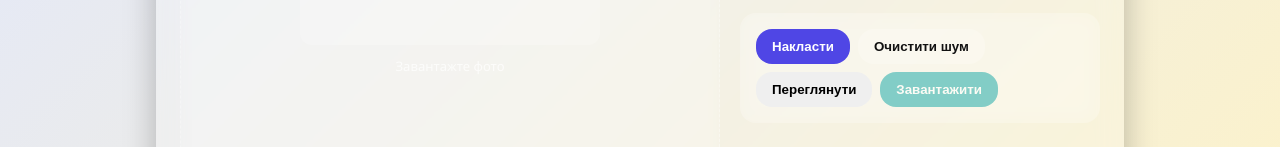
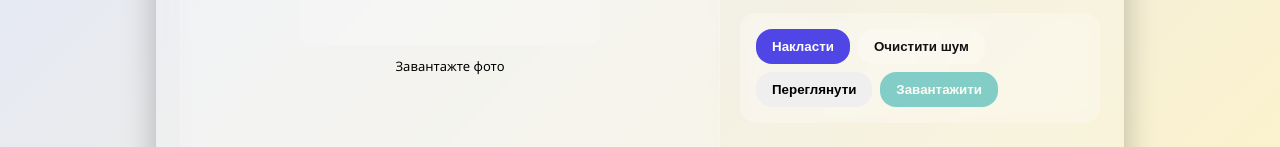
Before and after one commit to tuz69/noise-generator, a plain HTML site: page index.html in a window 1280 px wide. Shown: the part 415-562 px from the top of the page. Drawn offline with Linux system fonts and the light colour scheme.

Commit message:
fix bags

```diff
--- a/index.html
+++ b/index.html
@@ -115,7 +115,7 @@ body.dark .filebtn { background: var(--glass-dark); }
 
 .noise-buttons { display:flex; justify-content:center; gap:8px; margin-top:8px; }
 
-#hint { font-size:13px; color:rgba(255,255,255,0.7); margin-top:12px; }
+#hint { font-size:13px; color:rgba(0,0,0,100); margin-top:12px; }
 
 #viewer {
   position: fixed;
```
